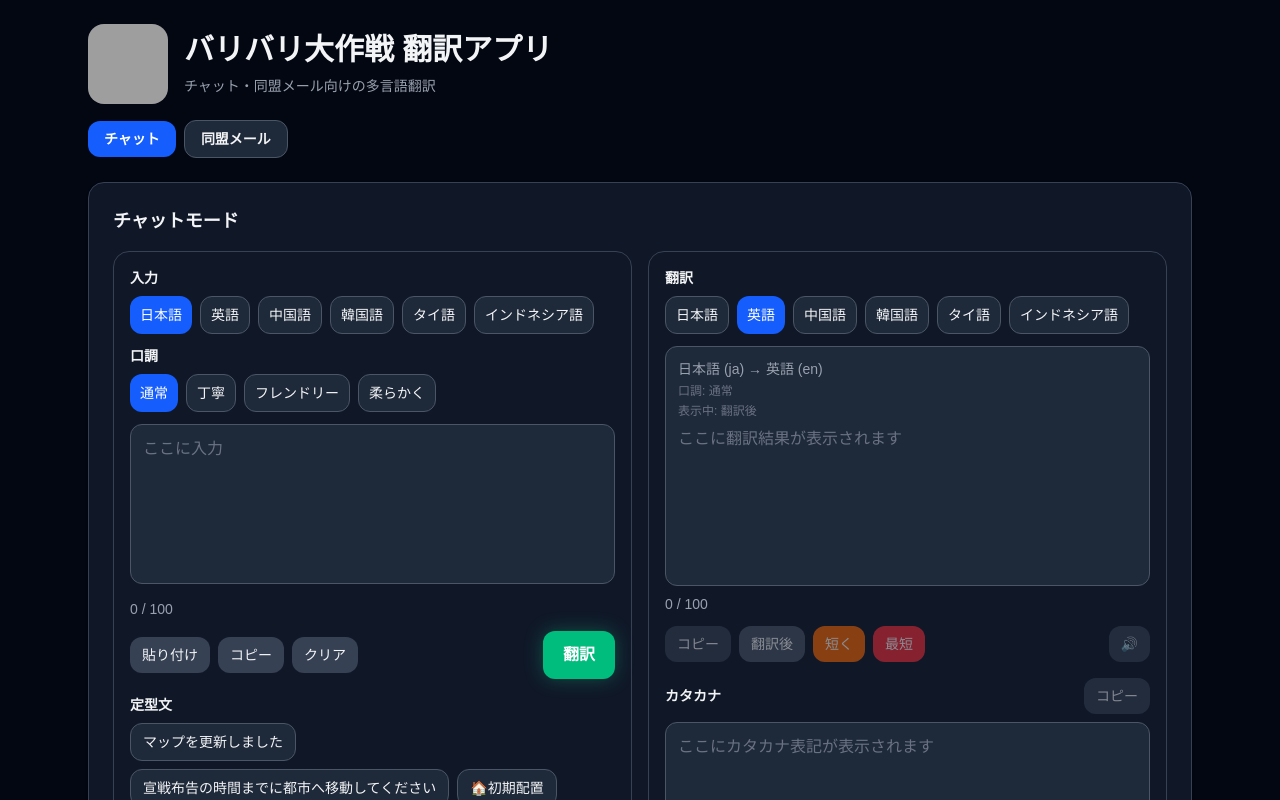
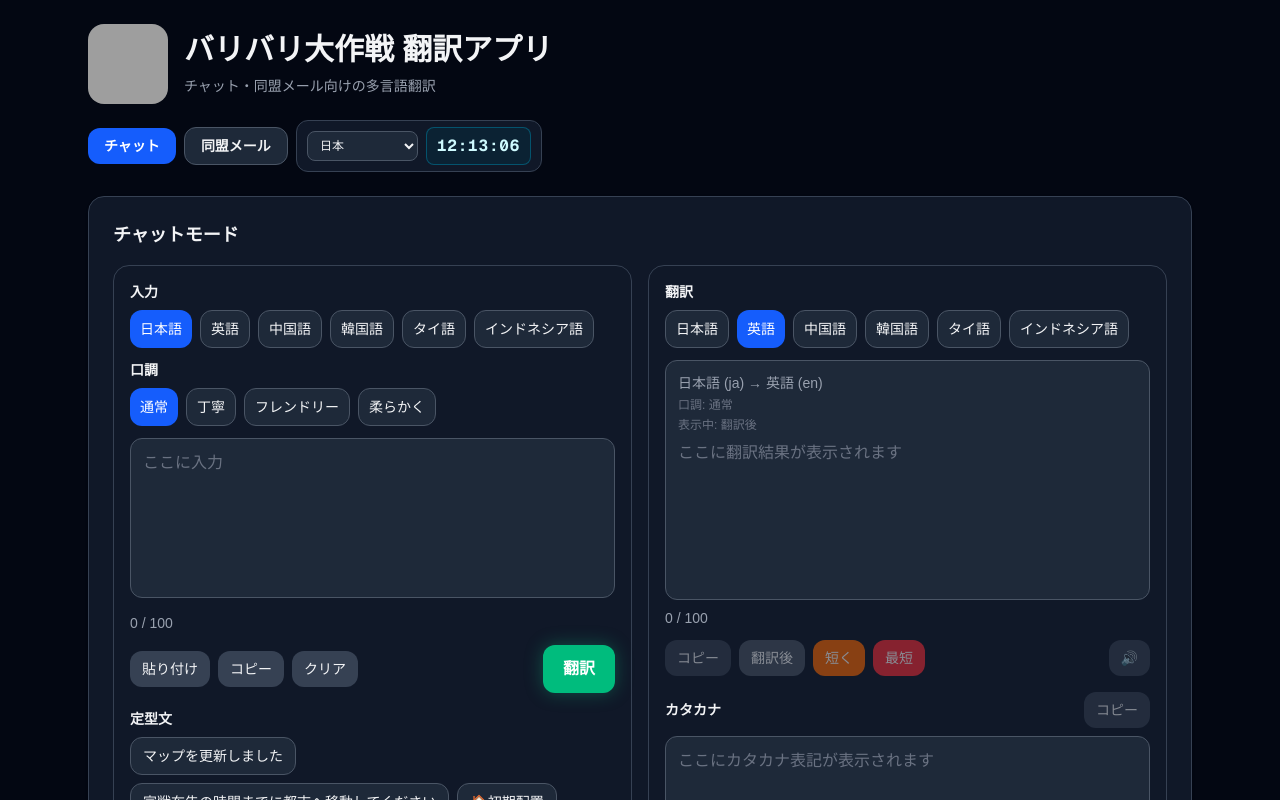
Before and after one commit to mydland777-cyber/baribari-translate-web, a Next.js app: page / in a window 1280 px wide. Shown: the top 800 px of the page. Built offline with nearby package versions, Linux system fonts and the light colour scheme; grey boxes are pictures that could not be loaded.

Commit message:
Show synced country clock in chat and mail modes

```diff
--- a/app/page.tsx
+++ b/app/page.tsx
@@ -69,11 +69,11 @@ const toneOptions: { label: string; value: ToneType }[] = [
 
 const clockCountryOptions: ClockCountryOption[] = [
   { code: "jp", label: "日本", timeZone: "Asia/Tokyo" },
-  { code: "us", label: "アメリカ（ニューヨーク）", timeZone: "America/New_York" },
+  { code: "us", label: "アメリカ", timeZone: "America/New_York" },
   { code: "cn", label: "中国", timeZone: "Asia/Shanghai" },
   { code: "kr", label: "韓国", timeZone: "Asia/Seoul" },
   { code: "th", label: "タイ", timeZone: "Asia/Bangkok" },
-  { code: "id", label: "インドネシア（ジャカルタ）", timeZone: "Asia/Jakarta" },
+  { code: "id", label: "インドネシア", timeZone: "Asia/Jakarta" },
 ];
 
 const chatQuickPhrases = [
@@ -161,16 +161,6 @@ function getSpeechLang(languageCode: LanguageCode) {
   return "en-US";
 }
 
-function formatClock(date: Date, timeZone: string) {
-  return new Intl.DateTimeFormat("ja-JP", {
-    timeZone,
-    hour: "2-digit",
-    minute: "2-digit",
-    second: "2-digit",
-    hour12: false,
-  }).format(date);
-}
-
 function ServerSyncedClock({
   selectedCountryCode,
   onChangeCountry,
@@ -182,10 +172,15 @@ function ServerSyncedClock({
     clockCountryOptions.find((option) => option.code === selectedCountryCode) ??
     clockCountryOptions[0];
 
-  const [clockText, setClockText] = useState(() =>
-    formatClock(new Date(), selectedCountry.timeZone)
-  );
-  const [syncStatus, setSyncStatus] = useState("同期中...");
+  const [clockText, setClockText] = useState(() => {
+    return new Intl.DateTimeFormat("ja-JP", {
+      timeZone: selectedCountry.timeZone,
+      hour: "2-digit",
+      minute: "2-digit",
+      second: "2-digit",
+      hour12: false,
+    }).format(new Date());
+  });
 
   const serverEpochMsRef = useRef<number | null>(null);
   const serverPerfNowRef = useRef<number | null>(null);
@@ -219,17 +214,11 @@ function ServerSyncedClock({
 
         const dateHeader = res.headers.get("date");
         if (!dateHeader) {
-          if (mountedRef.current) {
-            setSyncStatus("端末時刻表示");
-          }
           return;
         }
 
         const serverHeaderMs = new Date(dateHeader).getTime();
         if (!Number.isFinite(serverHeaderMs)) {
-          if (mountedRef.current) {
-            setSyncStatus("端末時刻表示");
-          }
           return;
         }
 
@@ -238,14 +227,8 @@ function ServerSyncedClock({
 
         serverEpochMsRef.current = serverHeaderMs + halfRttMs;
         serverPerfNowRef.current = requestStartedPerf + (requestEndedPerf - requestStartedPerf) / 2;
-
-        if (mountedRef.current) {
-          setSyncStatus(`サーバー同期中（再同期 10秒）`);
-        }
       } catch {
-        if (mountedRef.current) {
-          setSyncStatus("端末時刻表示");
-        }
+        // 表示はそのまま継続
       }
     };
 
@@ -277,11 +260,11 @@ function ServerSyncedClock({
   }, [formatter]);
 
   return (
-    <div className="flex flex-wrap items-center gap-2 rounded-2xl border border-gray-700 bg-gray-900 px-3 py-2">
+    <div className="flex items-center gap-2 rounded-xl border border-gray-700 bg-gray-900 px-2.5 py-1.5">
       <select
         value={selectedCountryCode}
         onChange={(e) => onChangeCountry(e.target.value as ClockCountryCode)}
-        className="rounded-xl border border-gray-600 bg-gray-800 px-3 py-2 text-sm font-medium text-gray-100 outline-none"
+        className="rounded-lg border border-gray-600 bg-gray-800 px-2 py-1.5 text-xs font-medium text-gray-100 outline-none"
       >
         {clockCountryOptions.map((option) => (
           <option key={option.code} value={option.code}>
@@ -290,14 +273,11 @@ function ServerSyncedClock({
         ))}
       </select>
 
-      <div className="rounded-xl border border-cyan-700/60 bg-cyan-950/40 px-3 py-2">
-        <div className="text-[11px] text-cyan-300">{selectedCountry.label} 時刻</div>
-        <div className="font-mono text-lg font-bold tracking-wider text-cyan-100">
+      <div className="rounded-lg border border-cyan-700/60 bg-cyan-950/40 px-2.5 py-1.5">
+        <div className="font-mono text-sm font-bold tracking-wider text-cyan-100 md:text-base">
           {clockText}
         </div>
       </div>
-
-      <div className="text-[11px] text-gray-500">{syncStatus}</div>
     </div>
   );
 }
@@ -1287,8 +1267,7 @@ export default function Home() {
             </div>
           </div>
 
-          <div className="mt-4 flex flex-col gap-3">
-            <div className="flex flex-wrap items-center gap-2">
+          <div className="mt-4 flex flex-wrap items-center gap-2">
             <button
               type="button"
               onClick={() => setMode("chat")}
@@ -1313,13 +1292,10 @@ export default function Home() {
               同盟メール
             </button>
 
-              {mode === "mail" ? (
             <ServerSyncedClock
               selectedCountryCode={selectedClockCountry}
               onChangeCountry={setSelectedClockCountry}
             />
-              ) : null}
-            </div>
           </div>
         </header>
 
```
Lines whose indentation alone changed are shown as unchanged.
